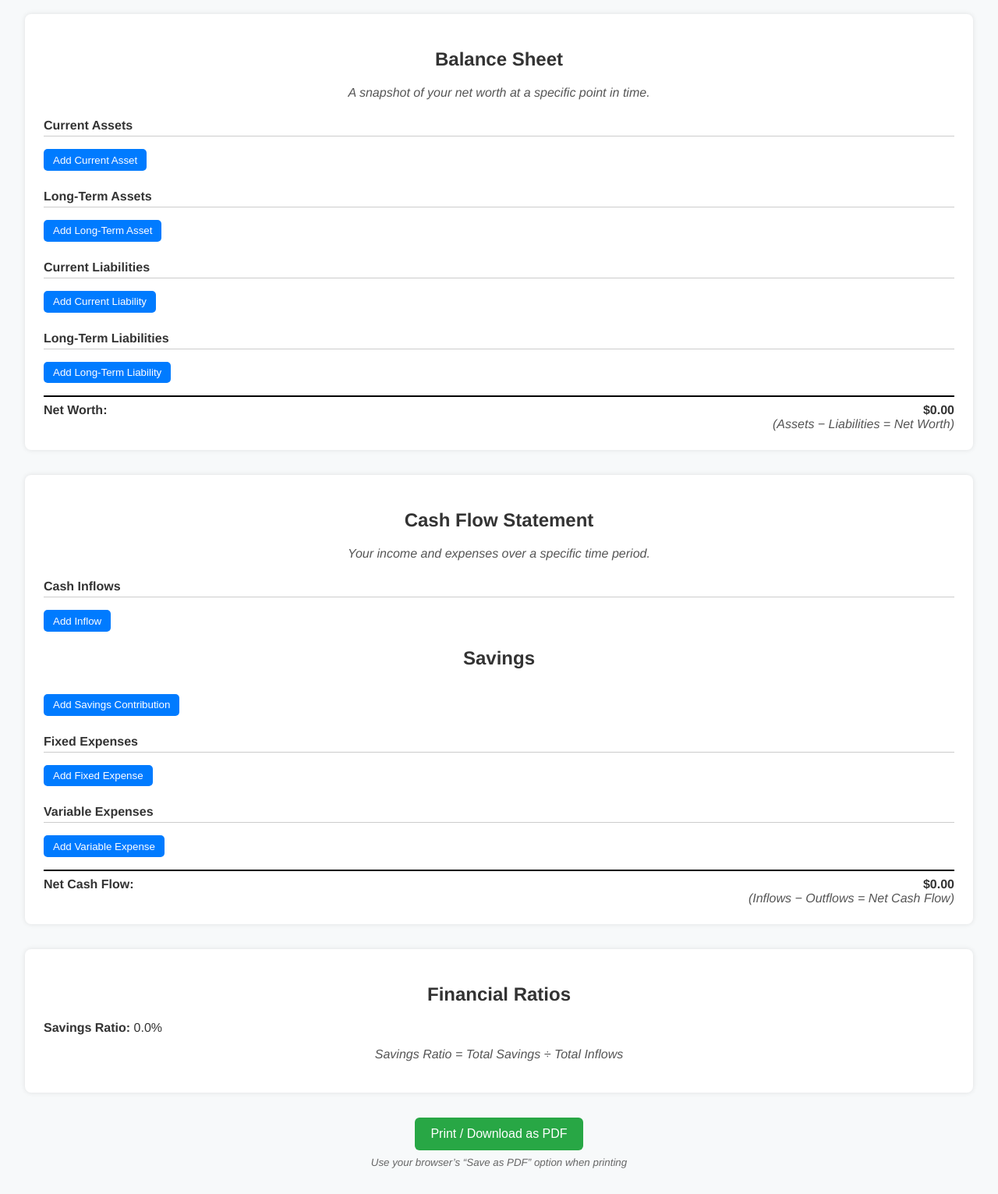
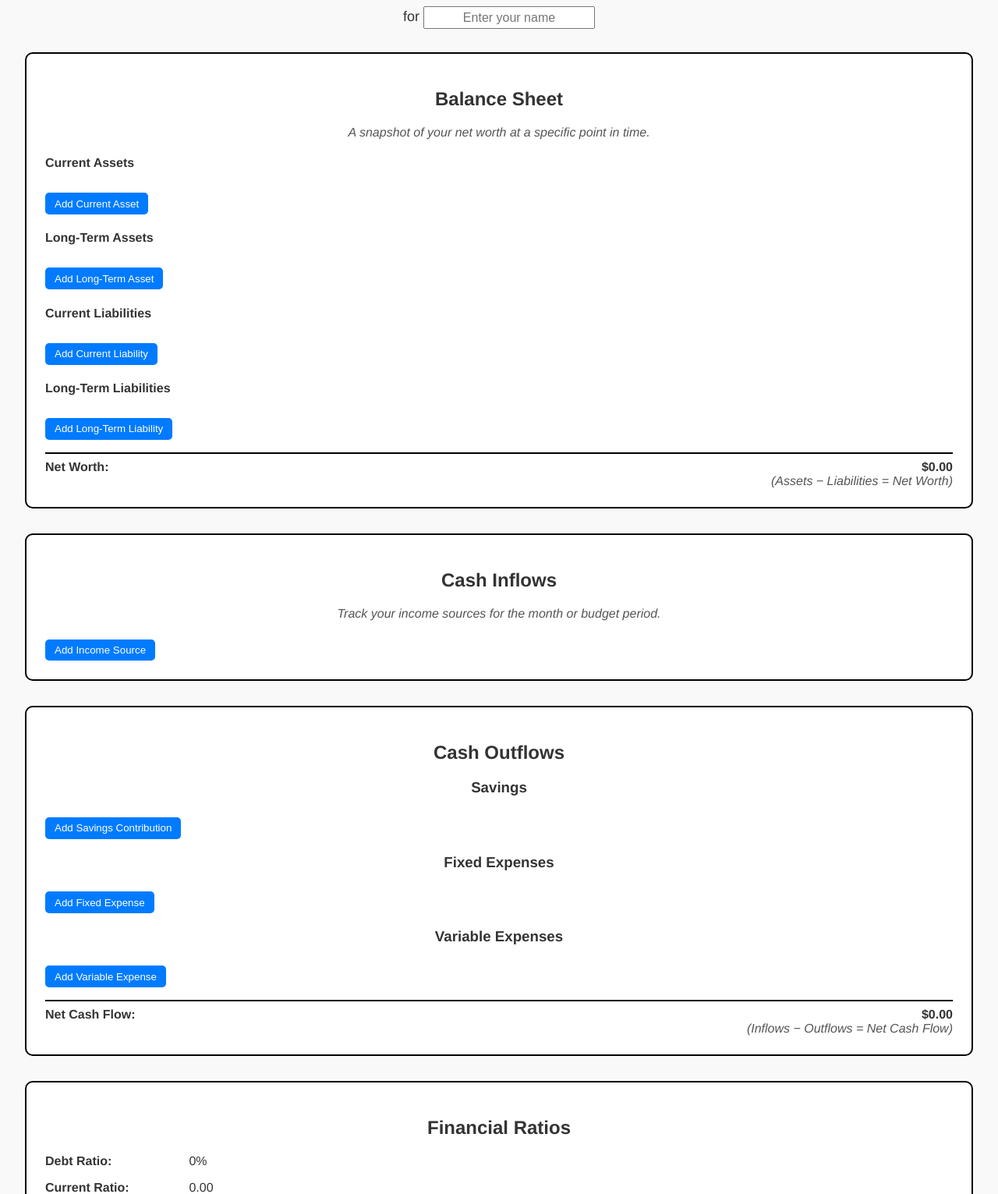
Before and after one commit to kramar-sean/financial-statements, a plain HTML site: page index.html in a window 1280 px wide. Shown: the part 72-1603 px from the top of the page at 78% size. Drawn offline with Linux system fonts and the light colour scheme.

Commit message:
Update index.html

```diff
--- a/index.html
+++ b/index.html
@@ -4,23 +4,36 @@
   <meta charset="UTF-8" />
   <meta name="viewport" content="width=device-width, initial-scale=1.0"/>
   <title>Personal Financial Statements</title>
-  <meta name="version" content="v2.2-savings-separated" />
   <style>
     body {
       font-family: Helvetica, sans-serif;
-      background-color: #f7f9fa;
+      background-color: #f9f9f9;
       margin: 2rem;
       color: #333;
     }
 
-    h1, h2 {
+    h1, h2, h3 {
+      text-align: center;
+    }
+
+    #subtitle {
+      text-align: center;
+      font-size: 18px;
+      margin-top: -10px;
+      margin-bottom: 30px;
+    }
+
+    #nameInput {
+      font-size: 1rem;
+      padding: 0.2rem 0.5rem;
+      width: 200px;
       text-align: center;
     }
 
     .section {
       background: #fff;
-      border-radius: 8px;
-      box-shadow: 0 0 6px rgba(0,0,0,0.1);
+      border: 2px solid #000;
+      border-radius: 10px;
       padding: 1.5rem;
       margin-bottom: 2rem;
     }
@@ -30,16 +43,6 @@
       color: #555;
       text-align: center;
       margin-bottom: 1rem;
-    }
-
-    .subsection {
-      margin-top: 1.5rem;
-    }
-
-    .subsection h4 {
-      margin-bottom: 0.5rem;
-      border-bottom: 1px solid #ccc;
-      padding-bottom: 0.25rem;
     }
 
     .item-row {
@@ -115,86 +118,114 @@
       font-style: italic;
       color: #666;
     }
+
+    .ratio {
+      margin-top: 1rem;
+    }
+
+    .ratio strong {
+      display: inline-block;
+      width: 180px;
+    }
+
+    .ratio em {
+      display: block;
+      font-style: italic;
+      margin-left: 180px;
+      color: #444;
+    }
   </style>
 </head>
 <body>
   <h1>Personal Financial Statements</h1>
+  <div id="subtitle">for <input id="nameInput" placeholder="Enter your name" oninput="updateName()" /></div>
 
+  <!-- Balance Sheet Section -->
   <div class="section">
     <h2>Balance Sheet</h2>
     <p class="description">A snapshot of your net worth at a specific point in time.</p>
 
-    <div class="subsection">
-      <h4>Current Assets</h4>
-      <div id="currentAssets"></div>
-      <button class="add-button" onclick="addItem('currentAssets')">Add Current Asset</button>
-    </div>
+    <h4>Current Assets</h4>
+    <div id="currentAssets"></div>
+    <button class="add-button" onclick="addItem('currentAssets')">Add Current Asset</button>
 
-    <div class="subsection">
-      <h4>Long-Term Assets</h4>
-      <div id="longTermAssets"></div>
-      <button class="add-button" onclick="addItem('longTermAssets')">Add Long-Term Asset</button>
-    </div>
+    <h4>Long-Term Assets</h4>
+    <div id="longTermAssets"></div>
+    <button class="add-button" onclick="addItem('longTermAssets')">Add Long-Term Asset</button>
 
-    <div class="subsection">
-      <h4>Current Liabilities</h4>
-      <div id="currentLiabilities"></div>
-      <button class="add-button" onclick="addItem('currentLiabilities')">Add Current Liability</button>
-    </div>
+    <h4>Current Liabilities</h4>
+    <div id="currentLiabilities"></div>
+    <button class="add-button" onclick="addItem('currentLiabilities')">Add Current Liability</button>
 
-    <div class="subsection">
-      <h4>Long-Term Liabilities</h4>
-      <div id="longTermLiabilities"></div>
-      <button class="add-button" onclick="addItem('longTermLiabilities')">Add Long-Term Liability</button>
-    </div>
+    <h4>Long-Term Liabilities</h4>
+    <div id="longTermLiabilities"></div>
+    <button class="add-button" onclick="addItem('longTermLiabilities')">Add Long-Term Liability</button>
 
     <div class="totals">Net Worth: <span id="netWorth">$0.00</span></div>
-    <div class="calc-line" id="netWorthCalc">(Assets − Liabilities = Net Worth)</div>
+    <div class="calc-line">(Assets − Liabilities = Net Worth)</div>
   </div>
 
+  <!-- Cash Inflows Section -->
   <div class="section">
-    <h2>Cash Flow Statement</h2>
-    <p class="description">Your income and expenses over a specific time period.</p>
+    <h2>Cash Inflows</h2>
+    <p class="description">Track your income sources for the month or budget period.</p>
+    <div id="inflows"></div>
+    <button class="add-button" onclick="addItem('inflows')">Add Income Source</button>
+  </div>
 
-    <div class="subsection">
-      <h4>Cash Inflows</h4>
-      <div id="inflows"></div>
-      <button class="add-button" onclick="addItem('inflows')">Add Inflow</button>
-    </div>
+  <!-- Cash Outflows Section -->
+  <div class="section">
+    <h2>Cash Outflows</h2>
 
-    <h2>Savings</h2>
-    <div class="subsection">
-      <div id="savingsOutflows"></div>
-      <button class="add-button" onclick="addItem('savingsOutflows')">Add Savings Contribution</button>
-    </div>
+    <h3>Savings</h3>
+    <div id="savingsOutflows"></div>
+    <button class="add-button" onclick="addItem('savingsOutflows')">Add Savings Contribution</button>
 
-    <div class="subsection">
-      <h4>Fixed Expenses</h4>
-      <div id="fixedOutflows"></div>
-      <button class="add-button" onclick="addItem('fixedOutflows')">Add Fixed Expense</button>
-    </div>
+    <h3>Fixed Expenses</h3>
+    <div id="fixedOutflows"></div>
+    <button class="add-button" onclick="addItem('fixedOutflows')">Add Fixed Expense</button>
 
-    <div class="subsection">
-      <h4>Variable Expenses</h4>
-      <div id="variableOutflows"></div>
-      <button class="add-button" onclick="addItem('variableOutflows')">Add Variable Expense</button>
-    </div>
+    <h3>Variable Expenses</h3>
+    <div id="variableOutflows"></div>
+    <button class="add-button" onclick="addItem('variableOutflows')">Add Variable Expense</button>
 
     <div class="totals">Net Cash Flow: <span id="netCashFlow">$0.00</span></div>
-    <div class="calc-line" id="netCashCalc">(Inflows − Outflows = Net Cash Flow)</div>
+    <div class="calc-line">(Inflows − Outflows = Net Cash Flow)</div>
   </div>
 
+  <!-- Ratios -->
   <div class="section">
     <h2>Financial Ratios</h2>
-    <p><strong>Savings Ratio:</strong> <span id="savingsRatio">0.0%</span></p>
-    <p class="description">Savings Ratio = Total Savings ÷ Total Inflows</p>
+
+    <div class="ratio">
+      <strong>Debt Ratio:</strong> <span id="debtRatio">0%</span>
+      <em id="debtRatioText"></em>
+    </div>
+    <div class="ratio">
+      <strong>Current Ratio:</strong> <span id="currentRatio">0.00</span>
+      <em id="currentRatioText"></em>
+    </div>
+    <div class="ratio">
+      <strong>Liquidity Ratio:</strong> <span id="liquidityRatio">0.00</span>
+      <em id="liquidityRatioText"></em>
+    </div>
+    <div class="ratio">
+      <strong>Debt-Payments Ratio:</strong> <span id="debtPaymentsRatio">0%</span>
+      <em id="debtPaymentsRatioText"></em>
+    </div>
+    <div class="ratio">
+      <strong>Savings Ratio:</strong> <span id="savingsRatio">0%</span>
+      <em id="savingsRatioText"></em>
+    </div>
   </div>
 
+  <!-- PDF Export -->
   <div class="pdf-button">
     <button onclick="window.print()">Print / Download as PDF</button>
     <small>Use your browser’s “Save as PDF” option when printing</small>
   </div>
 
+  <!-- Script -->
   <script>
     function formatMoney(value) {
       return '$' + Number(value || 0).toLocaleString(undefined, {minimumFractionDigits: 2});
@@ -204,11 +235,11 @@
       const section = document.getElementById(sectionId);
       const row = document.createElement("div");
       row.className = "item-row";
-      row.innerHTML = `
+      row.innerHTML = \`
         <input type="text" placeholder="Description" />
         <input type="number" placeholder="0" oninput="calculate()" />
         <button onclick="this.parentElement.remove(); calculate()">✕</button>
-      `;
+      \`;
       section.appendChild(row);
     }
 
@@ -218,6 +249,11 @@
       return Array.from(numbers).reduce((sum, input) => sum + parseFloat(input.value || 0), 0);
     }
 
+    function updateName() {
+      const name = document.getElementById('nameInput').value.trim();
+      document.title = name ? \`Personal Financial Statements for \${name}\` : 'Personal Financial Statements';
+    }
+
     function calculate() {
       const inflows = sum('inflows');
       const savings = sum('savingsOutflows');
@@ -225,15 +261,59 @@
       const variable = sum('variableOutflows');
       const totalOutflows = savings + fixed + variable;
       const netCash = inflows - totalOutflows;
-      const savingsRatio = inflows > 0 ? (savings / inflows) * 100 : 0;
 
-      const assets = sum('currentAssets') + sum('longTermAssets');
-      const liabilities = sum('currentLiabilities') + sum('longTermLiabilities');
-      const netWorth = assets - liabilities;
+      const currentAssets = sum('currentAssets');
+      const longTermAssets = sum('longTermAssets');
+      const currentLiabilities = sum('currentLiabilities');
+      const longTermLiabilities = sum('longTermLiabilities');
+
+      const totalAssets = currentAssets + longTermAssets;
+      const totalLiabilities = currentLiabilities + longTermLiabilities;
+      const netWorth = totalAssets - totalLiabilities;
+
+      const liquidityRatio = currentAssets > 0 && totalOutflows > 0
+        ? (currentAssets / (totalOutflows / 12))
+        : 0;
+
+      const debtRatio = totalAssets > 0
+        ? (totalLiabilities / totalAssets) * 100
+        : 0;
+
+      const currentRatio = currentLiabilities > 0
+        ? currentAssets / currentLiabilities
+        : 0;
+
+      const debtPaymentsRatio = inflows > 0
+        ? (longTermLiabilities / inflows) * 100
+        : 0;
+
+      const savingsRatio = inflows > 0
+        ? (savings / inflows) * 100
+        : 0;
 
       document.getElementById('netCashFlow').textContent = formatMoney(netCash);
+      document.getElementById('netWorth').textContent = formatMoney(netWorth);
+
+      document.getElementById('debtRatio').textContent = debtRatio.toFixed(1) + '%';
+      document.getElementById('currentRatio').textContent = currentRatio.toFixed(2);
+      document.getElementById('liquidityRatio').textContent = liquidityRatio.toFixed(2);
+      document.getElementById('debtPaymentsRatio').textContent = debtPaymentsRatio.toFixed(1) + '%';
       document.getElementById('savingsRatio').textContent = savingsRatio.toFixed(1) + '%';
-      document.getElementById('netWorth').textContent = formatMoney(netWorth);
+
+      document.getElementById('debtRatioText').textContent =
+        \`About \${debtRatio.toFixed(1)}% of your assets are financed by debt.\`;
+
+      document.getElementById('currentRatioText').textContent =
+        \`You have \$\${currentAssets.toFixed(2)} in current assets for every \$1 of current liabilities.\`;
+
+      document.getElementById('liquidityRatioText').textContent =
+        \`You can cover roughly \${liquidityRatio.toFixed(1)} months of expenses with your current assets.\`;
+
+      document.getElementById('debtPaymentsRatioText').textContent =
+        \`\${debtPaymentsRatio.toFixed(1)}% of your income goes toward debt payments.\`;
+
+      document.getElementById('savingsRatioText').textContent =
+        \`You're saving \${savingsRatio.toFixed(1)}% of your income.\`;
     }
 
     window.onload = calculate;
```
